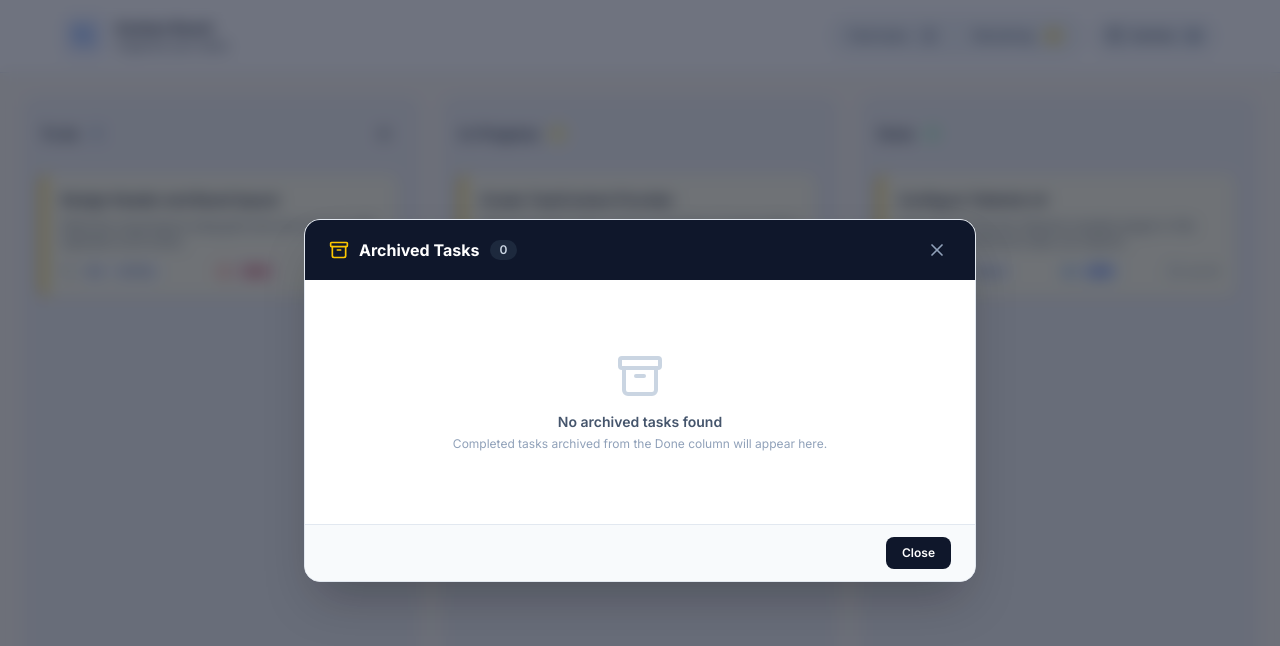
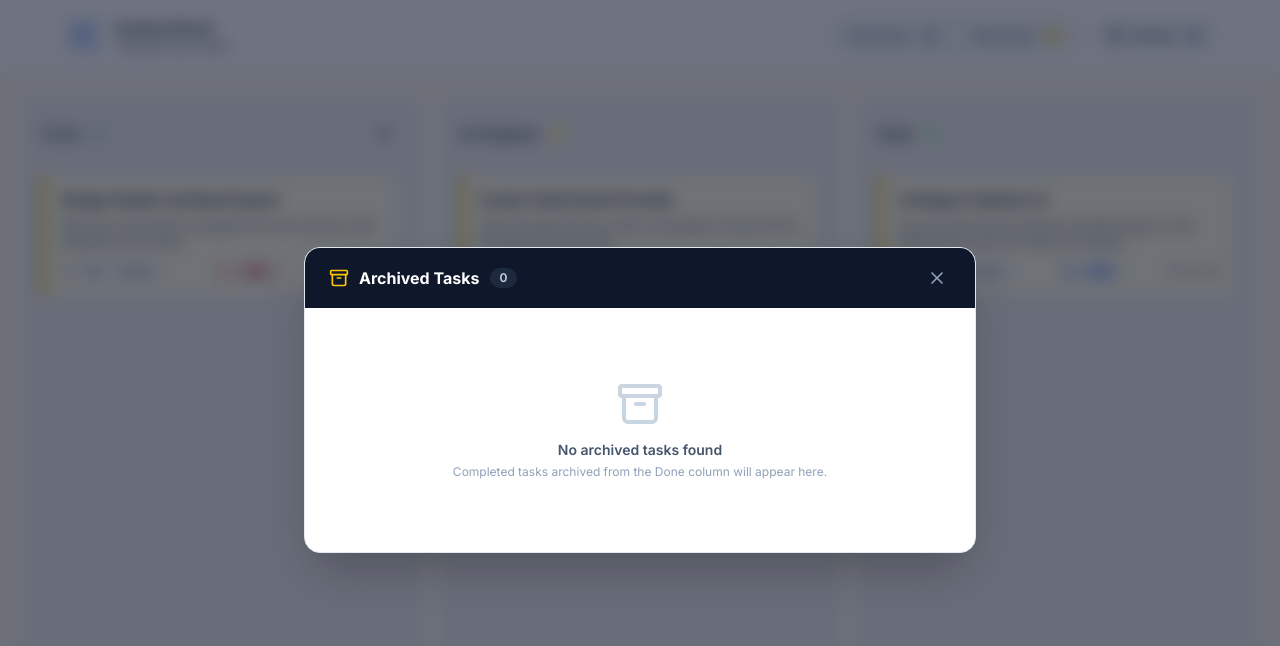
Before and after one commit to amarsinghpatil/Kanban-board, a React (Vite) app: page / in a window 1280 px wide. Both pictures are taken after a click on the button "Open Archive Folder". Shown: the top 646 px of the page. Built offline with nearby package versions, Linux system fonts and the light colour scheme.

Commit message:
style: remove redundant footer Close button in ArchiveModal

```diff
--- a/src/components/ArchiveModal.jsx
+++ b/src/components/ArchiveModal.jsx
@@ -142,16 +142,6 @@ export default function ArchiveModal({ isOpen, onClose }) {
 
         </div>
 
-        {/* 3. MODAL FOOTER */}
-        <div className="bg-slate-50 border-t border-slate-200 px-6 py-3 flex justify-end">
-          <button
-            onClick={onClose}
-            className="bg-slate-900 hover:bg-slate-800 text-white text-xs font-semibold px-4 py-2 rounded-lg transition-colors"
-          >
-            Close
-          </button>
-        </div>
-
       </div>
     </div>
   );
```
